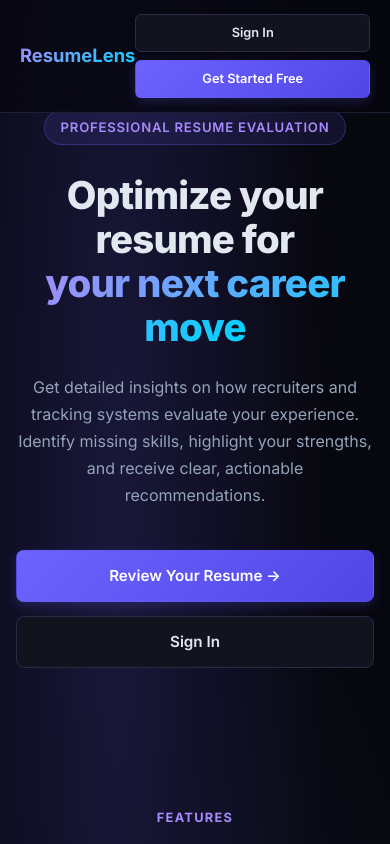
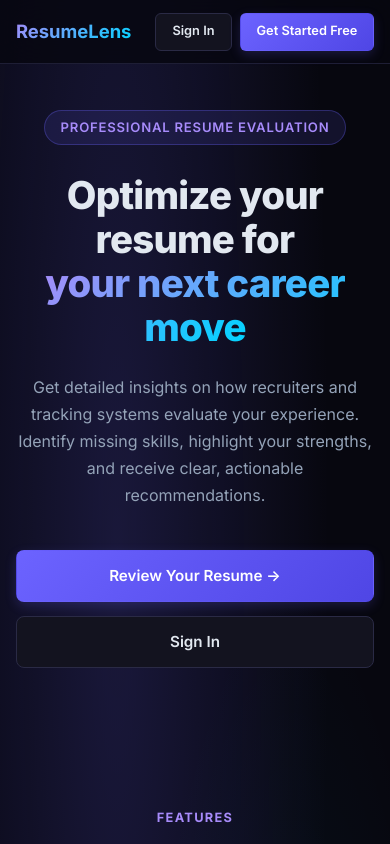
Before and after one commit to Bhavish88/ResumeLens, a React (Vite) app in the folder frontend/: page / in a window 390 px wide. Shown: the top 844 px of the page. Built offline with nearby package versions, Linux system fonts and the light colour scheme; no server answers.

Commit message:
Ui Polish

```diff
--- a/frontend/src/index.css
+++ b/frontend/src/index.css
@@ -481,13 +481,28 @@ input, textarea { font-family: inherit; }
   background: rgba(7,7,15,0.8);
   backdrop-filter: blur(20px);
   border-bottom: 1px solid var(--border);
-  padding: 16px 40px;
+  height: 64px;
+  display: flex;
+  align-items: center;
+}
+
+.landing-nav-inner {
+  max-width: 1100px;
+  margin: 0 auto;
+  padding: 0 24px;
+  width: 100%;
+  height: 100%;
   display: flex;
   align-items: center;
   justify-content: space-between;
-}
-
-.landing-nav-links { display: flex; gap: 12px; }
+  gap: 24px;
+}
+
+.landing-nav-links {
+  display: flex;
+  align-items: center;
+  gap: 16px;
+}
 
 .hero {
   padding: 160px 24px 100px;
@@ -1181,15 +1196,11 @@ input, textarea { font-family: inherit; }
   .navbar-inner  { padding: 0 16px; }
 
   /* Landing nav: tighten padding */
-  .landing-nav {
-    padding: 14px 20px;
+  .landing-nav-inner {
+    padding: 0 16px;
   }
   .landing-nav-links {
     gap: 8px;
-  }
-  .landing-nav-links .btn {
-    padding: 7px 14px;
-    font-size: 0.8rem;
   }
 
   /* Hero section */
--- a/frontend/src/pages/LandingPage.jsx
+++ b/frontend/src/pages/LandingPage.jsx
@@ -44,6 +44,7 @@ function LandingPage() {
     <div className="landing-page">
       {/* Top Nav */}
       <nav className="landing-nav">
+        <div className="landing-nav-inner">
           <div style={{ display: 'flex', alignItems: 'center', gap: 8 }}>
             <span style={{
               fontSize: '1.15rem',
@@ -54,13 +55,14 @@ function LandingPage() {
               backgroundClip: 'text',
             }}>ResumeLens</span>
           </div>
-        <div className="btn-group landing-nav-links">
+          <div className="landing-nav-links">
             <Link to="/login" className="btn btn-secondary btn-sm">
               Sign In
             </Link>
             <Link to="/register" className="btn btn-primary btn-sm">
               Get Started Free
             </Link>
+          </div>
         </div>
       </nav>
 
```
Lines whose indentation alone changed are shown as unchanged.
